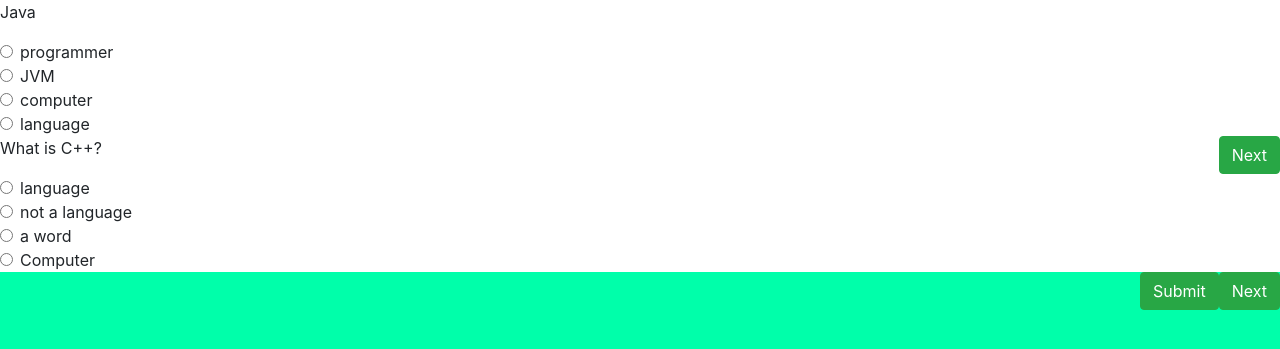
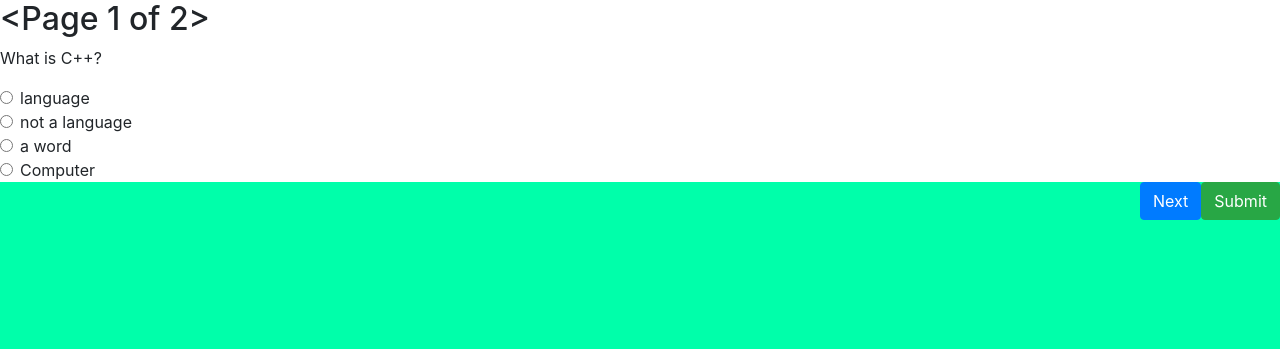
Before and after one commit to Kamaruddheen/cs-event, a Django app: page /events/codetreasure/prelims/ in a window 1280 px wide. Shown: the top 349 px of the page. Run offline with Django 3.2, Linux system fonts and the light colour scheme; data comes from the database, SQL or seed files in the repository; some libraries are stand-ins or nearby versions.

Commit message:
Code Treasure Prelims Single Page Question Added

```diff
--- a/csevent/codetreasure/urls.py
+++ b/csevent/codetreasure/urls.py
@@ -7,6 +7,7 @@ app_name = 'codetreasure'
 urlpatterns = [
     #  Prelims
     path('prelims/', prelm_question, name='prelims'),
+    path('prelims/status/', prelm_status, name='prelm_status'),
     #  Finals
     # Code Shuffle
     path('finals/codeshuffle/', final_code_shuffle_function,
--- a/csevent/codetreasure/views.py
+++ b/csevent/codetreasure/views.py
@@ -23,8 +23,22 @@ def prelm_question(request):
                 student=student, question=question, user_answer=user_answer, status=status)
             return JsonResponse({'save': "completed"})
     else:
-        questions_list = question_model.objects.all().order_by('?')
-        return render(request, 'codetreasure/prelm_question.html', {'question': questions_list})
+        page_no = request.GET.get('page', 1)
+        question_set = question_model.objects.all()
+        pages = Paginator(question_set, 1)
+
+        try:
+            page = pages.page(page_no)
+        except EmptyPage:
+            page = pages.page(pages.num_pages)
+        except PageNotAnInteger:
+            page = pages.page(1)
+
+        context = {
+            'page': page, 'pages': pages
+        }
+        # questions_list = question_model.objects.all().order_by('?')
+        return render(request, 'codetreasure/prelm_question.html', context=context)
 
 
 def final_code_shuffle_function(request):
@@ -55,8 +69,6 @@ def final_code_shuffle_function(request):
         'page': page, 'pages': pages
     }
 
-    # queryset = final_code_shuffle_relation.objects.all().order_by('?')
-    # {'queryset': queryset}
     return render(request, 'codetreasure/final_code_shuffle.html', context=context)
 
 
@@ -111,8 +123,6 @@ def final_spot_error_function(request):
     except PageNotAnInteger:
         page = pages.page(1)
 
-    # question_set = final_code_spot_error_question.objects.all().order_by('?')
-
     context = {
         'page': page, 'pages': pages
     }
@@ -120,4 +130,8 @@ def final_spot_error_function(request):
 
 
 def last_binary_question(request):
-    return HttpResponse('successful test completion')
+    return HttpResponse('Successful test completion')
+
+
+def prelm_status(request):
+    return HttpResponse('Successful test completion')
--- a/csevent/templates/codetreasure/prelm_question.html
+++ b/csevent/templates/codetreasure/prelm_question.html
@@ -1,7 +1,8 @@
 {% extends 'base.html' %}
 {% block content %}
+<h2>{{page}}</h2>
 
-{% for q in question %}
+{% for q in page.object_list %}
 <p>{{q}}</p>
 <form method="POST" action="#" class="{{q.id}}">
     {% csrf_token %}
@@ -30,17 +31,23 @@
         </label>
     </div>
 </form>
-<button type="button" class="btn btn-success float-right next">Next</button>
+<button class="btn btn-success float-right submit_button" data-question="{{q.id}}">Submit</button>
+{% if page.has_next %}
+<a href="?page={{page.next_page_number}}" class="btn btn-primary float-right next"
+    style="pointer-events: none;cursor:default;">Next</a>
+{% else %}
+<a href="{% url 'codetreasure:prelm_status' %}" class="btn btn-primary float-right next"
+    style="pointer-events:none;cursor:default">Next</a>
+{% endif %}
 {% endfor %}
-<input type="submit" class="btn btn-success float-right" value="Submit">
 {% endblock %}
 
 {% block script %}
 <script>
     $(document).ready(function () {
-        $(".next").click(function () {
+        $(".submit_button").click(function () {
             //Question id
-            var q_id = $(this).prev().attr('class')
+            var q_id = $(this).attr('data-question')
             //Answer
             var answer = $("input[name=" + q_id + "]:checked").attr('value')
             $.ajax({
@@ -55,14 +62,15 @@
                 success: function (data) {
                     if (data['save'] == "something wrong") {
                         alert("You have already attended this question");
+                        $('.next').removeAttr("style")
                     }
                     else if (data['save'] == "completed") {
-                        console.log("hello success")
+                        alert("Submitted successfully")
+                        $('.next').removeAttr("style")
                     }
                 }
             });
         });
-
     })
 </script>
 {% endblock %}
```
